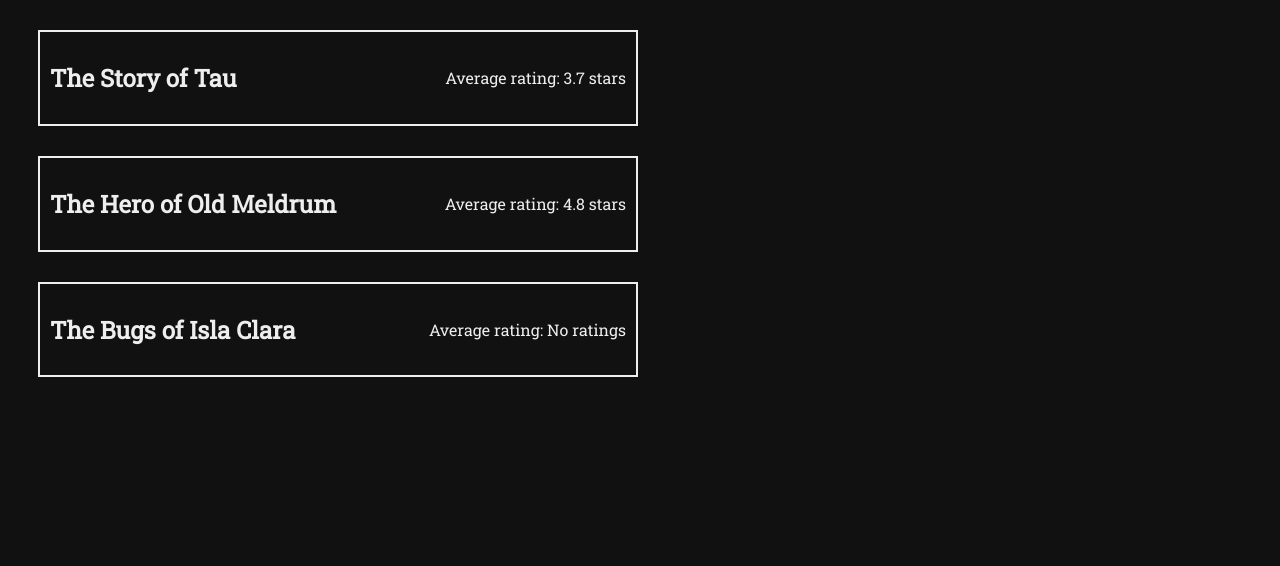
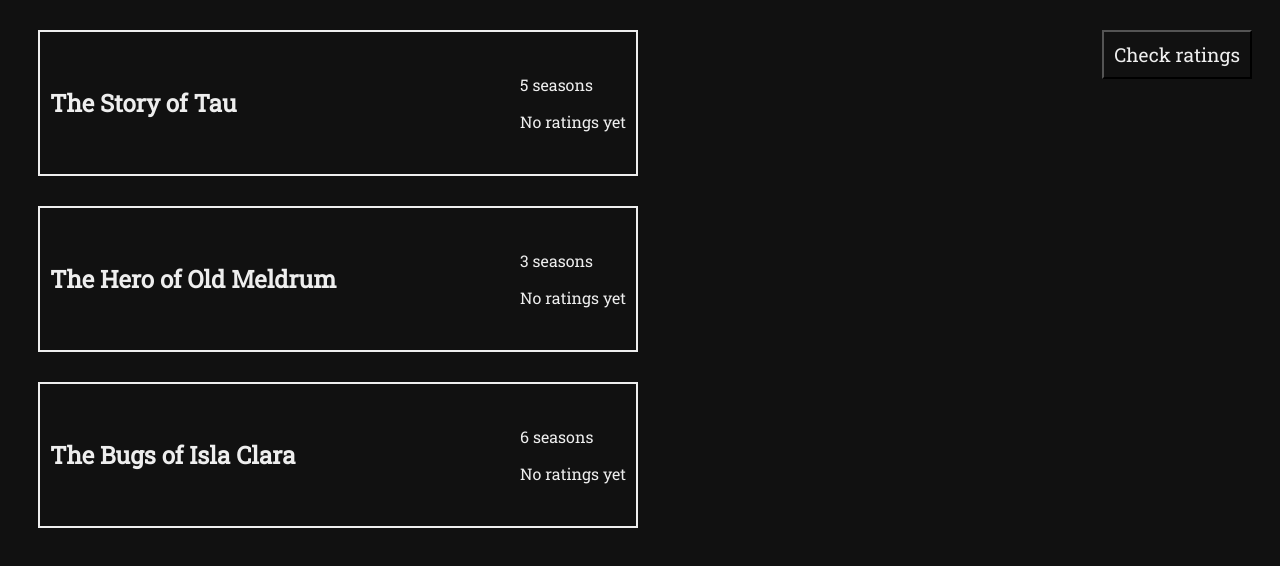
Before and after one commit to black-code1/apprenez-a-programmer-avec-javaScript, a plain HTML site: page index.html in a window 1280 px wide. Drawn offline with Linux system fonts and the light colour scheme.

Commit message:
Définissez des méthodes d'instance et des propriétés

```diff
--- a/app.js
+++ b/app.js
@@ -1,28 +1,85 @@
 // Modify the code here
 // ======================
 
-const calculateAverageRating = (ratings) => {
-    if(ratings.length === 0) {
-        return 0;
+class Show {
+    constructor(title, numberOfSeasons) {
+        this.title = title;
+        this.numberOfSeasons = numberOfSeasons;
+        this.ratings = [];
+        this.averageRating = 0;
     }
-    let sum = 0;
-    for (let rating of ratings) {
-        sum += rating;
+
+    addRating(rating) {
+        this.ratings.push(rating)
+        let sum = 0;
+        for (let rating of this.ratings) {
+            sum += rating
+        }
+
+        this.averageRating = sum / this.ratings.length
     }
-     return sum / ratings.length;
+
 
 }
 
 // ======================
 
-const tauRatings = [5, 4, 5, 5, 1, 2];
-const colinRatings = [5, 5, 5, 4, 5];
+const tau = new Show('The Story of Tau', 5);
+const colin = new Show('The Hero of Old Meldrum', 3);
+const clara = new Show('The Bugs of Isla Clara', 6);
 
-const tauAverage = calculateAverageRating(tauRatings);
-const colinAverage = calculateAverageRating(colinRatings);
+const shows = [tau, colin, clara];
 
-if (tauAverage && colinAverage) {
-    document.querySelector('#tau-score').innerText = tauAverage.toFixed(1) + ' stars';
-    document.querySelector('#colin-score').innerText = colinAverage.toFixed(1) + ' stars';
-    document.querySelector('#clara-score').innerText = `${calculateAverageRating([]) === 0 ? 'No ratings' : calculateAverageRating([]) + ' stars'}`
+const body = document.querySelector('body');
+const refresh = document.querySelector('#refresh');
+
+refresh.addEventListener('click', () => {
+    removeShows();
+    addRandomRatings();
+    updateShows();
+})
+
+const updateShows = () => {
+    for (let show of shows) {
+        const showPane = document.createElement('div');
+        showPane.classList.add('series-frame');
+        const showHeading = document.createElement('h2');
+        showHeading.innerText = show.title;
+        const showDetails = document.createElement('p');
+        const seasons = document.createElement('p');
+        seasons.innerText = show.numberOfSeasons + ' seasons';
+        const ratings = document.createElement('p');
+        ratings.innerText = show.averageRating > 0 ? show.ratings.length + ' ratings\n' + show.averageRating.toFixed(1) + ' stars' : 'No ratings yet';
+        showDetails.append(seasons);
+        showDetails.append(ratings);
+        showPane.append(showHeading);
+        showPane.append(showDetails);
+        body.append(showPane);
+    }
+};
+
+const removeShows = () => {
+    const children = [];
+    for (let childNode of body.childNodes) {
+        children.push(childNode);
+    }
+    for (let child of children) {
+        if (child.tagName == 'DIV') {
+            body.removeChild(child);
+        }
+    }
 }
+
+const addRandomRatings = () => {
+    for (let show of shows) {
+        if (Math.random() >= 0.2) {
+            const numberOfRatings = Math.floor(Math.random() * 4 + 1);
+            for (let i = 0; i < numberOfRatings; i++) {
+                const rating = Math.floor(Math.random() * 5 + 1);
+                show.addRating(rating);
+            }
+        }
+    }
+}
+
+updateShows();
--- a/index.html
+++ b/index.html
@@ -7,18 +7,7 @@
     <link href="https://fonts.googleapis.com/css?family=Roboto+Slab" rel="stylesheet">
 </head>
 <body>
-<div class="series-frame">
-    <h2>The Story of Tau</h2>
-    <p id="tau-info">Average rating: <span id="tau-score"></span></p>
-</div>
-<div class="series-frame">
-    <h2>The Hero of Old Meldrum</h2>
-    <p id="colin-info">Average rating: <span id="colin-score"></span></p>
-</div>
-<div class="series-frame">
-    <h2>The Bugs of Isla Clara</h2>
-    <p id="clara-info">Average rating: <span id="clara-score"></span></p>
-</div>
+<button id="refresh">Check ratings</button>
 <script src="app.js"></script>
 </body>
 </html>
--- a/style.css
+++ b/style.css
@@ -1,4 +1,4 @@
-body {
+body, button {
     background-color: #111;
     color: #EEE;
     font-family: 'Roboto Slab', serif;
@@ -14,3 +14,16 @@ body {
     margin: 30px;
     padding: 10px;
 }
+
+#refresh {
+    float: right;
+    margin-right: 20px;
+    font-size: 1.2em;
+    font-weight: 200;
+    padding: 10px;
+}
+
+#refresh:hover {
+    background-color: #000090;
+    cursor: pointer;
+}
```
